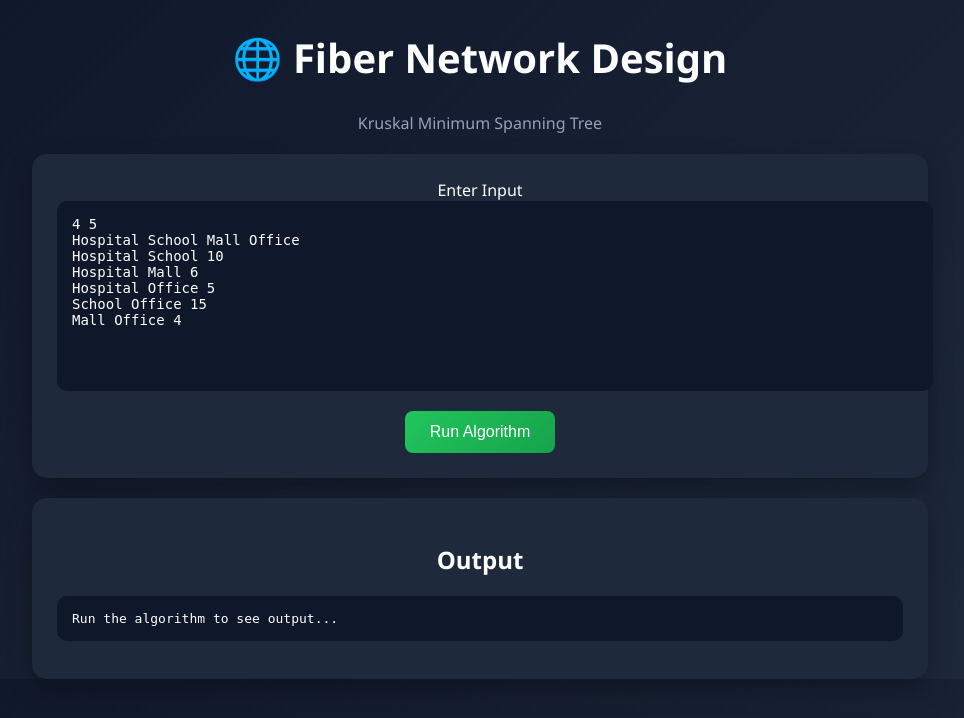
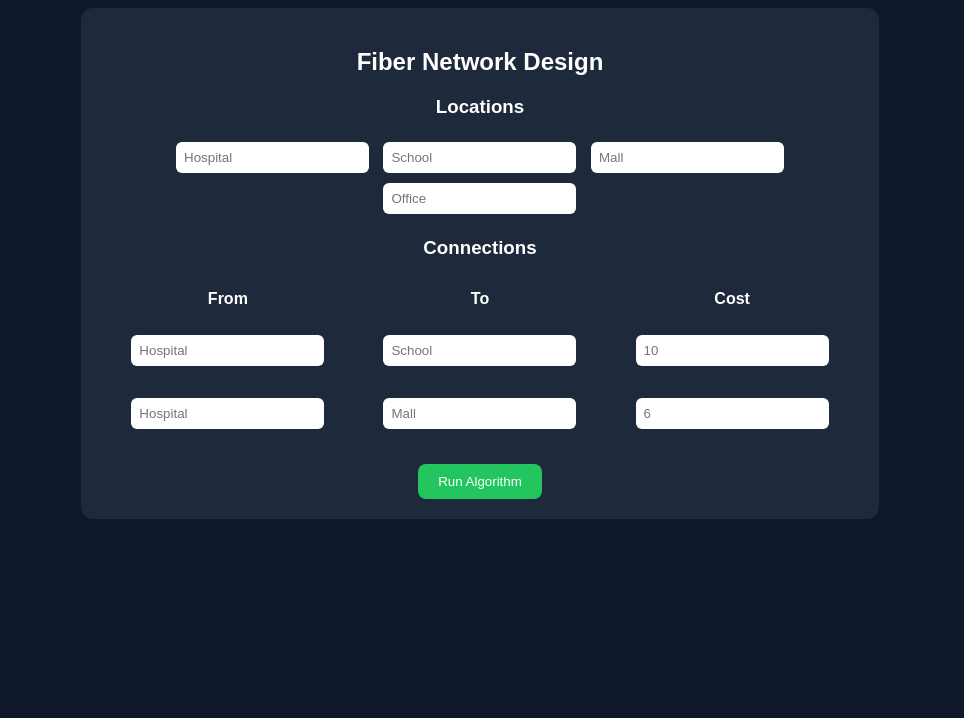
Before and after one commit to rudranideshpande/Fiber-Network-Design-1-, a Flask app: page / in a window 1280 px wide. Shown: the top 718 px of the page, without its empty margins (160-1124 px from the left). Run offline with Flask 3, Linux system fonts and the light colour scheme.

Commit message:
Update index.html

```diff
--- a/templates/index.html
+++ b/templates/index.html
@@ -2,61 +2,89 @@
 <html>
 <head>
     <title>Fiber Network Design</title>
-    <link rel="stylesheet" href="/static/style.css">
+    <style>
+        body {
+            background: #0f172a;
+            color: white;
+            font-family: Arial;
+            text-align: center;
+        }
+
+        .container {
+            width: 60%;
+            margin: auto;
+            background: #1e293b;
+            padding: 20px;
+            border-radius: 12px;
+        }
+
+        input {
+            padding: 8px;
+            margin: 5px;
+            border-radius: 6px;
+            border: none;
+        }
+
+        table {
+            width: 100%;
+            margin-top: 15px;
+        }
+
+        th, td {
+            padding: 10px;
+        }
+
+        button {
+            background: #22c55e;
+            border: none;
+            padding: 10px 20px;
+            border-radius: 8px;
+            color: white;
+            cursor: pointer;
+        }
+
+        button:hover {
+            background: #16a34a;
+        }
+    </style>
 </head>
+
 <body>
 
 <div class="container">
-    <h1>🌐 Fiber Network Design</h1>
-    <p class="subtitle">Kruskal Minimum Spanning Tree</p>
+    <h2>Fiber Network Design</h2>
 
-    <div class="card">
-        <label>Enter Input</label>
+    <h3>Locations</h3>
+    <input placeholder="Hospital">
+    <input placeholder="School">
+    <input placeholder="Mall">
+    <input placeholder="Office">
 
-        <textarea id="input" rows="10">
-4 5
-Hospital School Mall Office
-Hospital School 10
-Hospital Mall 6
-Hospital Office 5
-School Office 15
-Mall Office 4
-        </textarea>
+    <h3>Connections</h3>
+    <table>
+        <tr>
+            <th>From</th>
+            <th>To</th>
+            <th>Cost</th>
+        </tr>
 
-        <button onclick="runAlgo()">Run Algorithm</button>
-    </div>
+        <tr>
+            <td><input placeholder="Hospital"></td>
+            <td><input placeholder="School"></td>
+            <td><input placeholder="10"></td>
+        </tr>
 
-    <div class="output-card">
-        <h2>Output</h2>
-        <pre id="output">Run the algorithm to see output...</pre>
-    </div>
+        <tr>
+            <td><input placeholder="Hospital"></td>
+            <td><input placeholder="Mall"></td>
+            <td><input placeholder="6"></td>
+        </tr>
+
+    </table>
+
+    <br>
+    <button>Run Algorithm</button>
 </div>
-
-<script>
-async function runAlgo() {
-    let raw = document.getElementById("input").value.trim().split("\n");
-
-    let first = raw[0].split(" ");
-    let n = parseInt(first[0]);
-
-    let locations = raw[1].split(" ");
-
-    let edges = [];
-    for (let i = 2; i < raw.length; i++) {
-        let [u, v, w] = raw[i].split(" ");
-        edges.push([u, v, parseInt(w)]);
-    }
-
-    let res = await fetch('/run', {
-        method: 'POST',
-        headers: { 'Content-Type': 'application/json' },
-        body: JSON.stringify({ n, locations, edges })
-    });
-
-    let data = await res.json();
-    document.getElementById("output").innerText = data.output;
-}
-</script>
 
 </body>
 </html>
```
